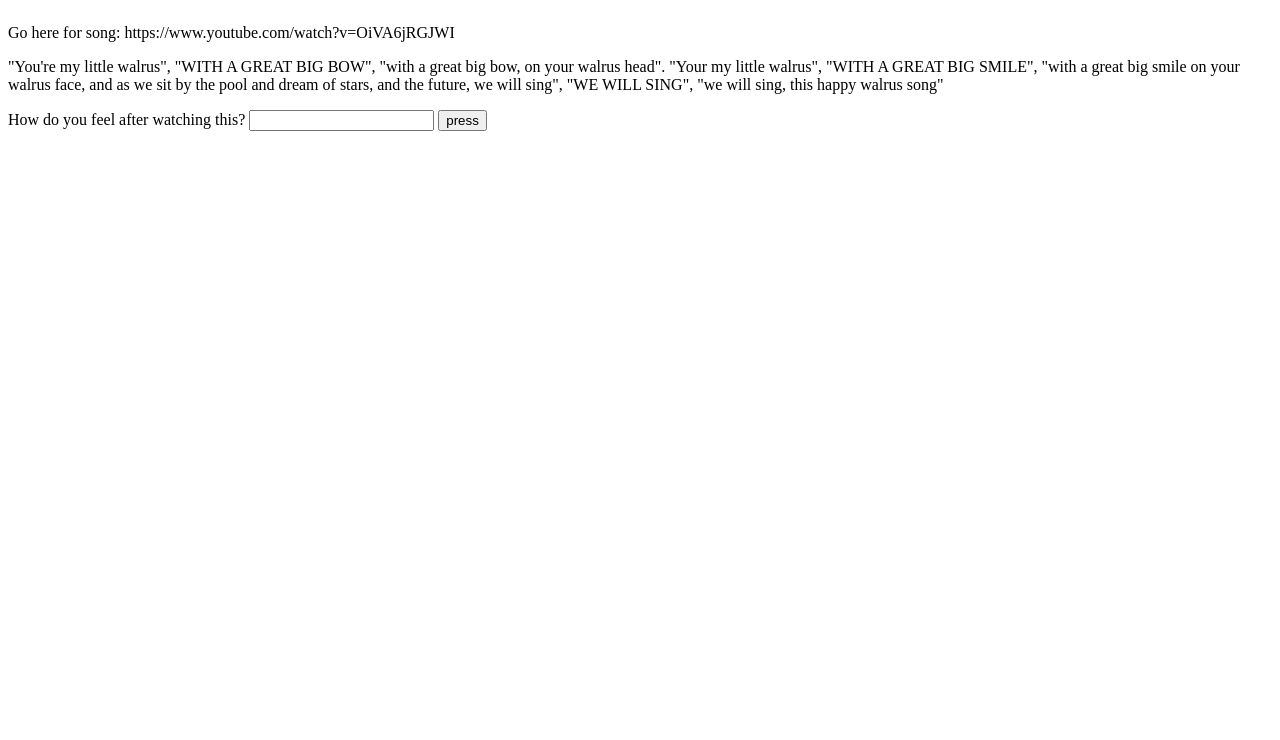
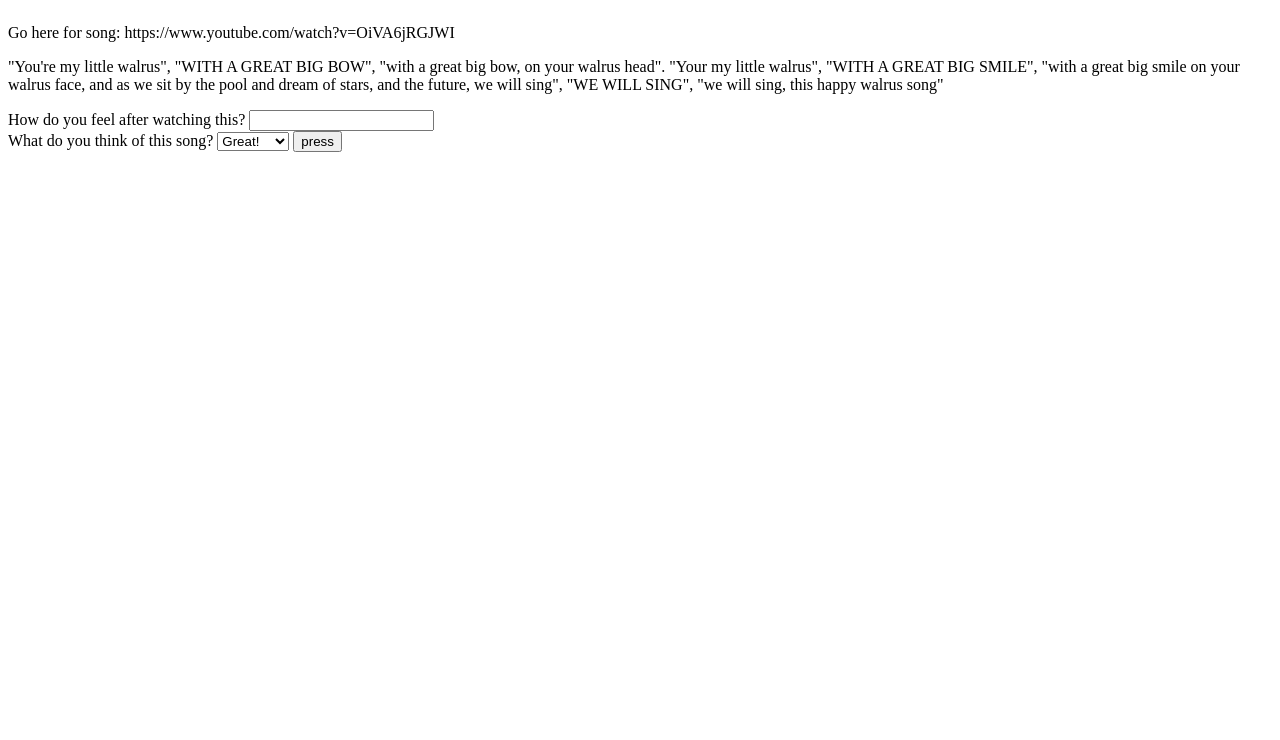
Before and after one commit to SamEvalt/SamEvalt.github.io, a plain HTML site: page index.html in a window 1280 px wide. Shown: the part 60-800 px from the top of the page. Drawn offline with Linux system fonts and the light colour scheme.

Commit message:
Update index.html

```diff
--- a/index.html
+++ b/index.html
@@ -11,6 +11,12 @@
     </p>
  How do you feel after watching this?
   <input type="text" id="answer">
+  <br/>
+  What do you think of this song?
+  <select id="myselect">
+    <option>Great!</option>
+    <option>dissaray</option>
+    </select>
   <input type="submit" onclick="sayAnswer()" value="press">
   <script>
   function sayAnswer(){
```
